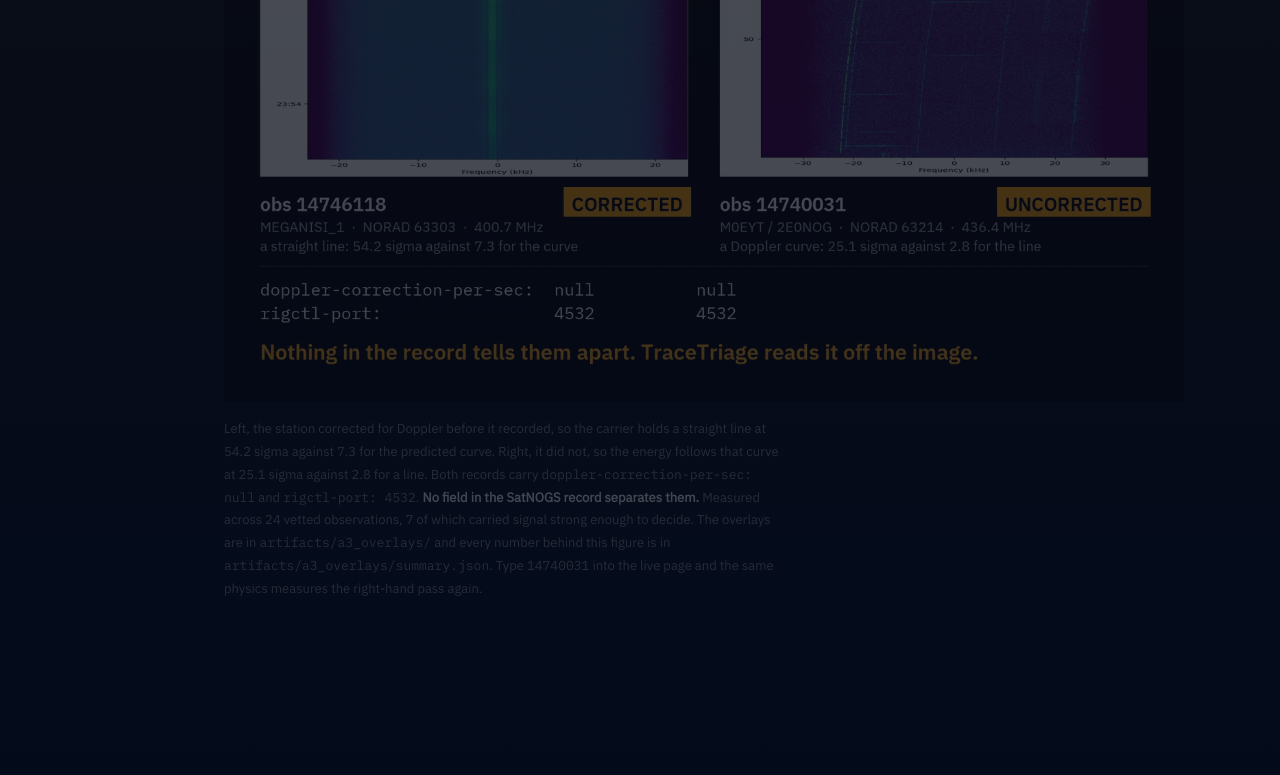
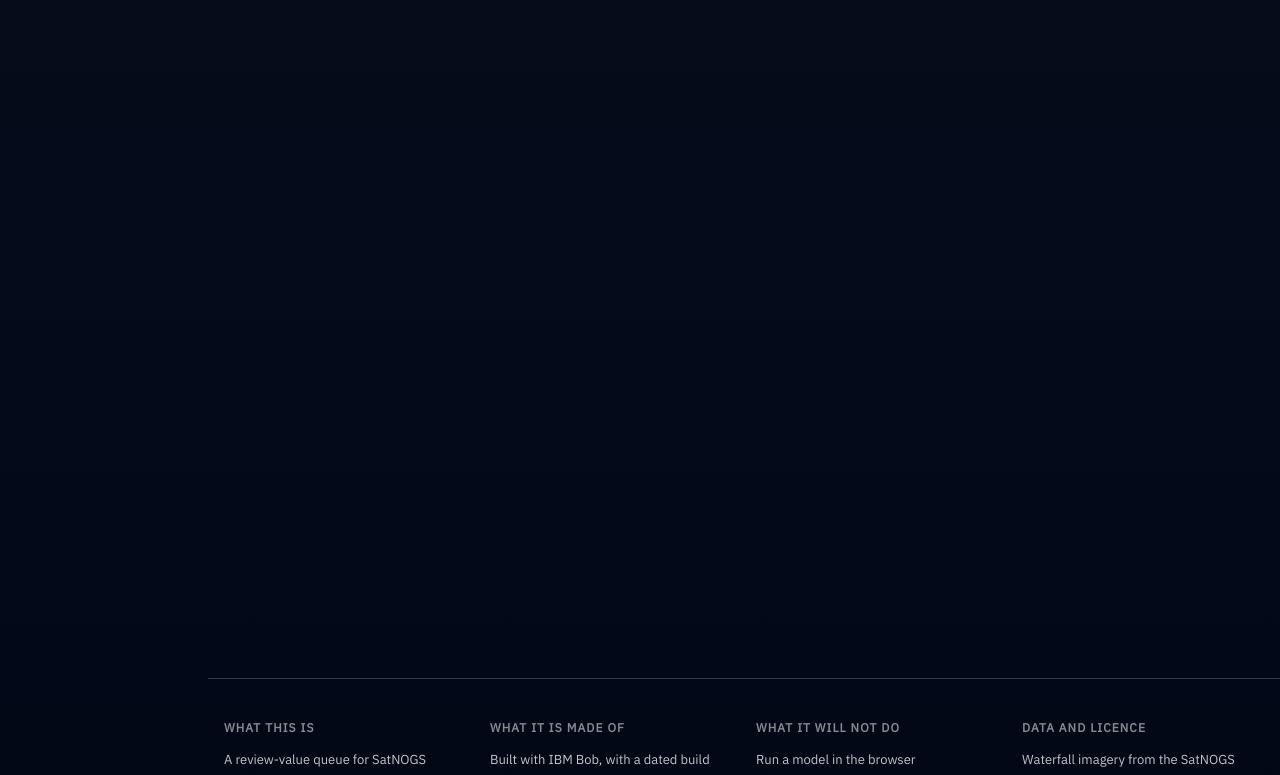
Before and after one commit to Kesav2k04/tracetriage-august-2026, a Next.js app in the folder apps/web/: page /start in a window 1280 px wide. Shown: the part 1224-1999 px from the top of the page. Built offline with nearby package versions, Linux system fonts and the light colour scheme.

Commit message:
Restore the orbit figure

```diff
--- a/apps/web/app/start/page.tsx
+++ b/apps/web/app/start/page.tsx
@@ -26,6 +26,7 @@
 import type { Metadata } from "next";
 
 import { queue } from "@/lib/data";
+import OrbitField from "@/components/OrbitField";
 
 export const metadata: Metadata = {
   title: "Start here",
@@ -77,43 +78,14 @@ export default function StartPage() {
         </p>
       </header>
 
-      {/* The page opened on a drawn figure, which is the right instinct for geometry and
-          the wrong one for a first impression: the strongest thing on this page is measured,
-          not illustrated. Two public recordings, identical in the two fields that would
-          record whether a station corrected for Doppler, whose signals are opposite shapes.
-          A reader who looks at nothing else here has seen the disagreement the queue ranks
-          on, and the drawn figure still follows to explain the geometry behind it. */}
-      <figure className="explainer">
-        {/* eslint-disable-next-line @next/next/no-img-element -- this console is a static
-            export with no image optimiser behind it, so next/image would emit a loader
-            that has nothing to call. The file is a pre-sized 215 KB webp for that reason. */}
-        <img
-          src="/doppler-contradiction.webp"
-          alt={
-            "Two public SatNOGS recordings side by side. In the left waterfall the signal " +
-            "holds a straight vertical line; in the right one it sweeps diagonally across " +
-            "the pass. Both records carry doppler-correction-per-sec null and rigctl-port 4532."
-          }
-          width={1400}
-          height={1356}
-          style={{ width: "100%", height: "auto", display: "block" }}
-        />
-        <figcaption>
-          Left, the station corrected for Doppler before it recorded, so the carrier holds a
-          straight line at 54.2 sigma against 7.3 for the predicted curve. Right, it did not,
-          so the energy follows that curve at 25.1 sigma against 2.8 for a line. Both records
-          carry <code>doppler-correction-per-sec: null</code> and{" "}
-          <code>rigctl-port: 4532</code>.{" "}
-          <strong style={{ color: "var(--text-01)" }}>
-            No field in the SatNOGS record separates them.
-          </strong>{" "}
-          Measured across 24 vetted observations, 7 of which carried signal strong enough to
-          decide. The overlays are in <code>artifacts/a3_overlays/</code> and every number
-          behind this figure is in <code>artifacts/a3_overlays/summary.json</code>. Type{" "}
-          <code>14740031</code> into the live page and the same physics measures the
-          right-hand pass again.
-        </figcaption>
-      </figure>
+      {/* The geometry the clip argues from, drawn rather than measured, which its own
+          label says. The measured version of this idea is the two waterfall figure, and
+          that lives in the README: printing it here as well put the same picture and the
+          same four numbers on two surfaces a judge reads back to back. */}
+      <OrbitField
+        label="One pass, propagated from a 550 km circular orbit at 97.6 degrees over a station at 52.2 degrees north. The track is elevation above the horizon; the curve beneath it is the Doppler shift that pass's range rate implies at 437 MHz. Drawn for this figure and not measured: every number this console publishes comes from a receipt."
+      />
+
 
       {/* What this page argued in sections it now argues once, in order, in the clip.
           A visitor who has not decided to read yet will not read a page of tables to find
```
